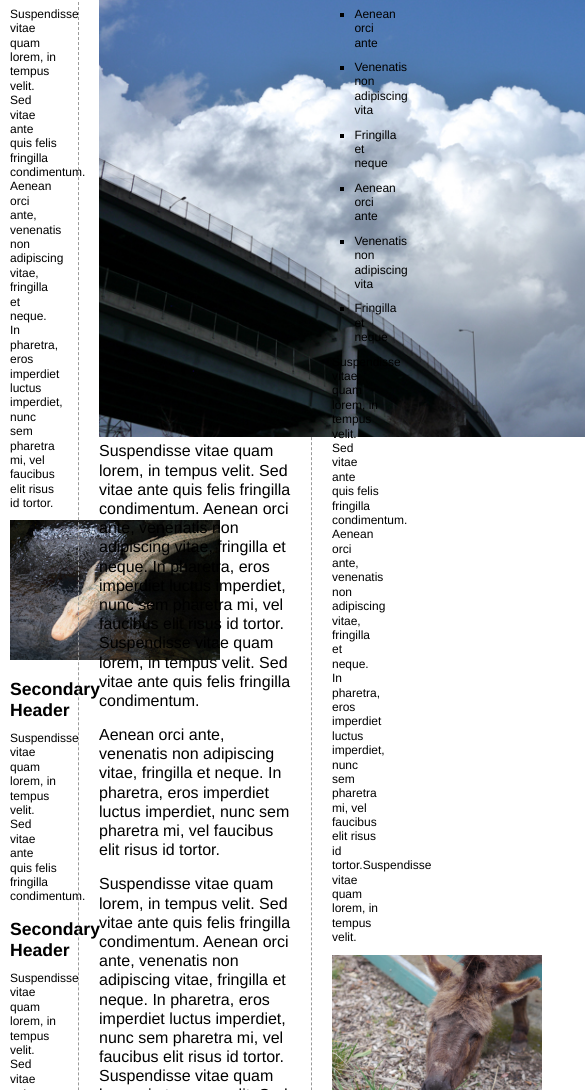
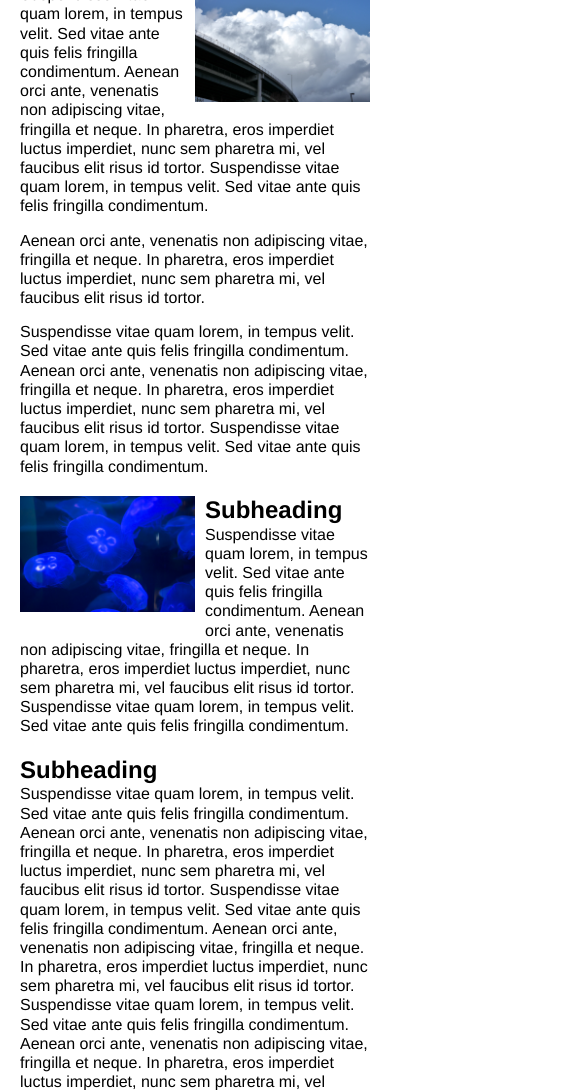
Before and after one commit to danielpaivaborges/css-aprendendo, a plain HTML site: page 15/index.html in a window 390 px wide. Shown: the part 311-1401 px from the top of the page, 585 px wide, since content can reach past the window. Drawn offline with Linux system fonts and the light colour scheme.

Commit message:
alterado 13/07 - 12:00

```diff
--- a/15/index.html
+++ b/15/index.html
@@ -1,13 +1,14 @@
-<!doctype html>
+<!DOCTYPE html>
 <html>
   <head>
-<meta charset="UTF-8">
-<meta name="viewport" content="width=device-width">
+    <meta charset="UTF-8" />
+    <meta name="viewport" content="width=device-width" />
     <title>CSS: The Missing Manual</title>
-<link href="styles.css" rel="stylesheet">
+    <link href="styles.css" rel="stylesheet" />
   </head>
 
   <body>
+
     <div class="pageWrapper">
       <header>
         <nav class="clear">
@@ -21,47 +22,141 @@
         </nav>
         <h1>CSS: The Missing Manual</h1>
       </header>
+
+
       <div class="contentWrapper">
+ <div class="columnWrapper">
+   <!-- main content goes here -->
+ <article class="main">
+  <h2>Article Title</h2>
+  <p>
+    <img
+      src="imgs/clouds.jpg"
+      alt="Clouds" class="half right"
+
+    />Suspendisse vitae quam lorem, in tempus velit. Sed vitae ante quis
+    felis fringilla condimentum. Aenean orci ante, venenatis non
+    adipiscing vitae, fringilla et neque. In pharetra, eros imperdiet
+    luctus imperdiet, nunc sem pharetra mi, vel faucibus elit risus id
+    tortor. Suspendisse vitae quam lorem, in tempus velit. Sed vitae
+    ante quis felis fringilla condimentum.
+  </p>
+  <p>
+    Aenean orci ante, venenatis non adipiscing vitae, fringilla et
+    neque. In pharetra, eros imperdiet luctus imperdiet, nunc sem
+    pharetra mi, vel faucibus elit risus id tortor.
+  </p>
+  <p>
+    Suspendisse vitae quam lorem, in tempus velit. Sed vitae ante quis
+    felis fringilla condimentum. Aenean orci ante, venenatis non
+    adipiscing vitae, fringilla et neque. In pharetra, eros imperdiet
+    luctus imperdiet, nunc sem pharetra mi, vel faucibus elit risus id
+    tortor. Suspendisse vitae quam lorem, in tempus velit. Sed vitae
+    ante quis felis fringilla condimentum.
+  </p>
+  <h3>
+    <img
+      src="imgs/jellyfish.jpg"
+      alt="Jellyfish" class="half left"
+
+    />Subheading
+  </h3>
+  <p>
+    Suspendisse vitae quam lorem, in tempus velit. Sed vitae ante quis
+    felis fringilla condimentum. Aenean orci ante, venenatis non
+    adipiscing vitae, fringilla et neque. In pharetra, eros imperdiet
+    luctus imperdiet, nunc sem pharetra mi, vel faucibus elit risus id
+    tortor. Suspendisse vitae quam lorem, in tempus velit. Sed vitae
+    ante quis felis fringilla condimentum.
+  </p>
+  <h3>Subheading</h3>
+  <p>
+    Suspendisse vitae quam lorem, in tempus velit. Sed vitae ante quis
+    felis fringilla condimentum. Aenean orci ante, venenatis non
+    adipiscing vitae, fringilla et neque. In pharetra, eros imperdiet
+    luctus imperdiet, nunc sem pharetra mi, vel faucibus elit risus id
+    tortor. Suspendisse vitae quam lorem, in tempus velit. Sed vitae
+    ante quis felis fringilla condimentum. Aenean orci ante, venenatis
+    non adipiscing vitae, fringilla et neque. In pharetra, eros
+    imperdiet luctus imperdiet, nunc sem pharetra mi, vel faucibus elit
+    risus id tortor. Suspendisse vitae quam lorem, in tempus velit. Sed
+    vitae ante quis felis fringilla condimentum. Aenean orci ante,
+    venenatis non adipiscing vitae, fringilla et neque. In pharetra,
+    eros imperdiet luctus imperdiet, nunc sem pharetra mi, vel faucibus
+    elit risus id tortor. Suspendisse vitae quam lorem, in tempus velit.
+    Sed vitae ante quis felis fringilla condimentum. Aenean orci ante,
+    venenatis non adipiscing vitae, fringilla et neque. In pharetra,
+    eros imperdiet luctus imperdiet, nunc sem pharetra mi, vel faucibus
+    elit risus id tor
+  </p>
+</article>
+
+
         <!-- first sidebar goes here -->
         <aside class="sidebar1">
           <h2>Sidebar 1</h2>
-  <p>Suspendisse vitae quam lorem, in tempus velit. Sed vitae ante quis felis fringilla condimentum. Aenean orci ante, venenatis non adipiscing vitae, fringilla et neque. In pharetra, eros imperdiet luctus imperdiet, nunc sem pharetra mi, vel faucibus elit risus id tortor.  </p>
-  <p><img src="imgs/gator.jpg" alt="Gator" width="210" height="140"></p>
+          <p>
+            Suspendisse vitae quam lorem, in tempus velit. Sed vitae ante quis
+            felis fringilla condimentum. Aenean orci ante, venenatis non
+            adipiscing vitae, fringilla et neque. In pharetra, eros imperdiet
+            luctus imperdiet, nunc sem pharetra mi, vel faucibus elit risus id
+            tortor.
+          </p>
+          <p>
+            <img src="imgs/gator.jpg" alt="Gator"  />
+          </p>
           <h3>Secondary Header</h3>
-  <p>Suspendisse vitae quam lorem, in tempus velit. Sed vitae ante quis felis fringilla condimentum.  </p>
+          <p>
+            Suspendisse vitae quam lorem, in tempus velit. Sed vitae ante quis
+            felis fringilla condimentum.
+          </p>
           <h3>Secondary Header</h3>
-  <p>Suspendisse vitae quam lorem, in tempus velit. Sed vitae ante quis felis fringilla condimentum. </p>
+          <p>
+            Suspendisse vitae quam lorem, in tempus velit. Sed vitae ante quis
+            felis fringilla condimentum.
+          </p>
         </aside>
-<!-- main content goes here -->
-<article class="main">
-  <h2>Article Title</h2>
-  <p><img src="imgs/clouds.jpg" alt="Clouds" width="678" height="452">Suspendisse vitae quam lorem, in tempus velit. Sed vitae ante quis felis fringilla condimentum. Aenean orci ante, venenatis non adipiscing vitae, fringilla et neque. In pharetra, eros imperdiet luctus imperdiet, nunc sem pharetra mi, vel faucibus elit risus id tortor. Suspendisse vitae quam lorem, in tempus velit. Sed vitae ante quis felis fringilla condimentum.</p>
-  <p>Aenean orci ante, venenatis non adipiscing vitae, fringilla et neque. In pharetra, eros imperdiet luctus imperdiet, nunc sem pharetra mi, vel faucibus elit risus id tortor. </p>
-  <p>Suspendisse vitae quam lorem, in tempus velit. Sed vitae ante quis felis fringilla condimentum. Aenean orci ante, venenatis non adipiscing vitae, fringilla et neque. In pharetra, eros imperdiet luctus imperdiet, nunc sem pharetra mi, vel faucibus elit risus id tortor. Suspendisse vitae quam lorem, in tempus velit. Sed vitae ante quis felis fringilla condimentum. </p>
-  <h3><img src="imgs/jellyfish.jpg" alt="Jellyfish" width="678" height="452">Subheading</h3>
-  <p>Suspendisse vitae quam lorem, in tempus velit. Sed vitae ante quis felis fringilla condimentum. Aenean orci ante, venenatis non adipiscing vitae, fringilla et neque. In pharetra, eros imperdiet luctus imperdiet, nunc sem pharetra mi, vel faucibus elit risus id tortor. Suspendisse vitae quam lorem, in tempus velit. Sed vitae ante quis felis fringilla condimentum. </p>
-  <h3>Subheading</h3>
-  <p>Suspendisse vitae quam lorem, in tempus velit. Sed vitae ante quis felis fringilla condimentum. Aenean orci ante, venenatis non adipiscing vitae, fringilla et neque. In pharetra, eros imperdiet luctus imperdiet, nunc sem pharetra mi, vel faucibus elit risus id tortor. Suspendisse vitae quam lorem, in tempus velit. Sed vitae ante quis felis fringilla condimentum. Aenean orci ante, venenatis non adipiscing vitae, fringilla et neque. In pharetra, eros imperdiet luctus imperdiet, nunc sem pharetra mi, vel faucibus elit risus id tortor. Suspendisse vitae quam lorem, in tempus velit. Sed vitae ante quis felis fringilla condimentum. Aenean orci ante, venenatis non adipiscing vitae, fringilla et neque. In pharetra, eros imperdiet luctus imperdiet, nunc sem pharetra mi, vel faucibus elit risus id tortor. Suspendisse vitae quam lorem, in tempus velit. Sed vitae ante quis felis fringilla condimentum. Aenean orci ante, venenatis non adipiscing vitae, fringilla et neque. In pharetra, eros imperdiet luctus imperdiet, nunc sem pharetra mi, vel faucibus elit risus id tor</p>
-</article>
+ </div>
+
         <!-- second sidebar goes here -->
         <aside class="sidebar2">
-<h2>Sidebar 2 </h2>
+          <h2>Sidebar 2</h2>
           <ul>
             <li>Aenean orci ante</li>
             <li>Venenatis non adipiscing vita</li>
-    <li> Fringilla et neque</li>
+            <li>Fringilla et neque</li>
             <li>Aenean orci ante</li>
             <li>Venenatis non adipiscing vita</li>
-    <li> Fringilla et neque</li>
+            <li>Fringilla et neque</li>
           </ul>
-  <p>Suspendisse vitae quam lorem, in tempus velit. Sed vitae ante quis felis fringilla condimentum. Aenean orci ante, venenatis non adipiscing vitae, fringilla et neque. In pharetra, eros imperdiet luctus imperdiet, nunc sem pharetra mi, vel faucibus elit risus id tortor.Suspendisse vitae quam lorem, in tempus velit. </p>
-  <p><img src="imgs/mule.jpg" alt="Mule" width="210" height="140"></p>
-  <p>Sed vitae ante quis felis fringilla condimentum. Aenean orci ante, venenatis non adipiscing vitae, fringilla et neque. In pharetra, eros imperdiet luctus imperdiet, nunc sem pharetra mi, vel faucibus elit risus id tortor.Suspendisse vitae quam lorem, in tempus velit. Sed vitae ante quis felis fringilla condimentum. Aenean orci ante, venenatis non adipiscing vitae, fringilla et neque. In pharetra, eros imperdiet luctus imperdiet, nunc sem pharetra mi, vel faucibus elit risus id tortor.</p>
+          <p>
+            Suspendisse vitae quam lorem, in tempus velit. Sed vitae ante quis
+            felis fringilla condimentum. Aenean orci ante, venenatis non
+            adipiscing vitae, fringilla et neque. In pharetra, eros imperdiet
+            luctus imperdiet, nunc sem pharetra mi, vel faucibus elit risus id
+            tortor.Suspendisse vitae quam lorem, in tempus velit.
+          </p>
+          <p><img src="imgs/mule.jpg" alt="Mule"  /></p>
+          <p>
+            Sed vitae ante quis felis fringilla condimentum. Aenean orci ante,
+            venenatis non adipiscing vitae, fringilla et neque. In pharetra,
+            eros imperdiet luctus imperdiet, nunc sem pharetra mi, vel faucibus
+            elit risus id tortor.Suspendisse vitae quam lorem, in tempus velit.
+            Sed vitae ante quis felis fringilla condimentum. Aenean orci ante,
+            venenatis non adipiscing vitae, fringilla et neque. In pharetra,
+            eros imperdiet luctus imperdiet, nunc sem pharetra mi, vel faucibus
+            elit risus id tortor.
+          </p>
         </aside>
       </div>
       <footer>
-<p>Copyright 2015, Greek Text Generator, Inc.
-Suspendisse vitae quam lorem, in tempus velit. Sed vitae ante quis felis fringilla condimentum. Aenean orci ante, venenatis non adipiscing vitae, fringilla et neque. In pharetra, eros imperdiet luctus imperdiet, nunc sem pharetra mi, vel faucibus elit risus id tortor.</p>
+        <p>
+          Copyright 2015, Greek Text Generator, Inc. Suspendisse vitae quam
+          lorem, in tempus velit. Sed vitae ante quis felis fringilla
+          condimentum. Aenean orci ante, venenatis non adipiscing vitae,
+          fringilla et neque. In pharetra, eros imperdiet luctus imperdiet, nunc
+          sem pharetra mi, vel faucibus elit risus id tortor.
+        </p>
         <p>Contact: <a href="mailto:nobody@nowhere.com">e-mail@here.com</a></p>
       </footer>
     </div>
--- a/15/styles.css
+++ b/15/styles.css
@@ -139,12 +139,12 @@ footer a {
 
 .sidebar1 {
   float: left;
-  width: 20%;
+  width: 25%;
   padding: 0 20px 0 10px;
 }
 .main {
-  float: left;
-  width: 60%;
+  float: right;
+  width: 75%;
   padding: 0 20px;
   border-left: dashed 1px rgb(153,153,153);
   border-right: dashed 1px rgb(153,153,153);
@@ -161,3 +161,75 @@ nav ul, header h1, footer p, .contentWrapper {
   max-width: 1200px;
   margin: 0 auto;
 }
+
+.columnWrapper {
+	float: left;
+	width: 80%;
+}
+
+img {
+	max-width: 100%;
+}
+
+img.half {
+	max-width: 50%;
+}
+
+img.left {
+	float: left;
+	margin: 0 10px 10px 0;
+}
+
+img.right {
+	float: right;
+	margin: 0 0 10px 10px;
+}
+
+
+@media (min-width: 481px) and (max-width: 768px){
+	.sidebar2 {
+		float: none;
+		width: auto;
+		clear: both;
+		border-top: 2px solid black;
+		padding-top: 10px;
+	}
+	.columnWrapper {
+		width: auto;
+	}
+	.main {
+		border-right: none;
+	}
+}
+
+@media (max-width: 480px){
+	.columnWrapper, .main, .sidebar2, .sidebar1 {
+		float: none;
+		width: auto;
+	}
+	.main {
+		border: none;
+	}
+	.sidebar1, .sidebar2{
+		border-top: 2px solid black;
+		margin-top: 25px;
+		padding-top: 10px;
+	}
+	h1 {
+		font-size: 1.5em;
+	}
+	nav {
+		text-align: center;
+	}
+
+	nav li {
+		float: none;
+		display: inline-block;
+	}
+
+	nav a {
+		float: none;
+		display: inline-block;
+		border: none;
+	}
+}
```
Also changed, not shown: estilo.css (+8 -5 lines). Lines whose indentation alone changed are shown as unchanged.
